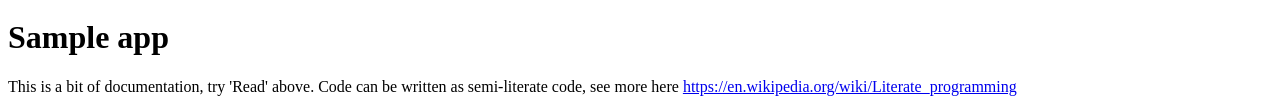
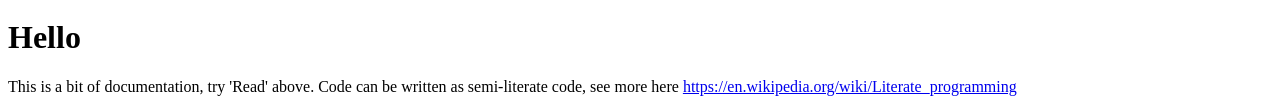
Before and after one commit to KodeKunstner/tutorial, a plain HTML site: page index.html in a window 1280 px wide. Shown: the part 322-431 px from the top of the page. Drawn offline with Linux system fonts and the light colour scheme; a script that the page names is missing.

Commit message:
Commit index.html via https://appedit.solsort.com/?Edit/js/gh/KodeKunstner/tutorial.

```diff
--- a/index.html
+++ b/index.html
@@ -15,7 +15,7 @@
     <p><img src=https://raw.githubusercontent.com/KodeKunstner/sample-app/master/icon.png width=96 height=96 align=right></p>
 <p><a href="https://github.com/KodeKunstner/sample-app"><img src="https://img.shields.io/badge/github-KodeKunstner/sample-app-blue.svg" alt="github" /></a>
 <a href="https://codeclimate.com/github/KodeKunstner/sample-app"><img src="https://img.shields.io/codeclimate/github/KodeKunstner/sample-app.svg" alt="codeclimate" /></a></p>
-<h1 id="sampleapp">Sample app</h1>
+<h1 id="hello">Hello</h1>
 <p>This is a bit of documentation, try 'Read' above. Code can be written as semi-literate code, see more here <a href="https://en.wikipedia.org/wiki/Literate_programming">https://en.wikipedia.org/wiki/Literate_programming</a></p>
 <pre><code>module.meta = {
   id: 'sample-app',
```
